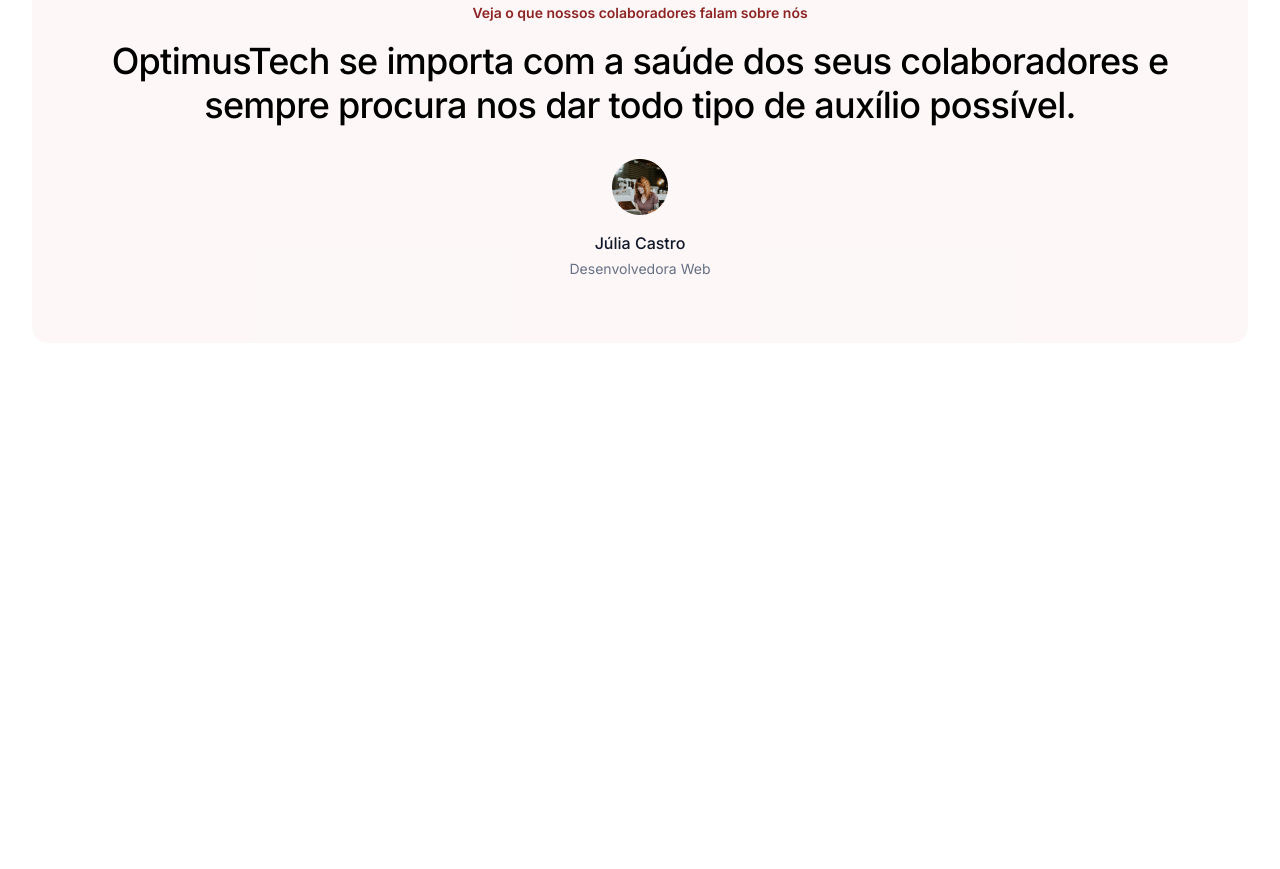
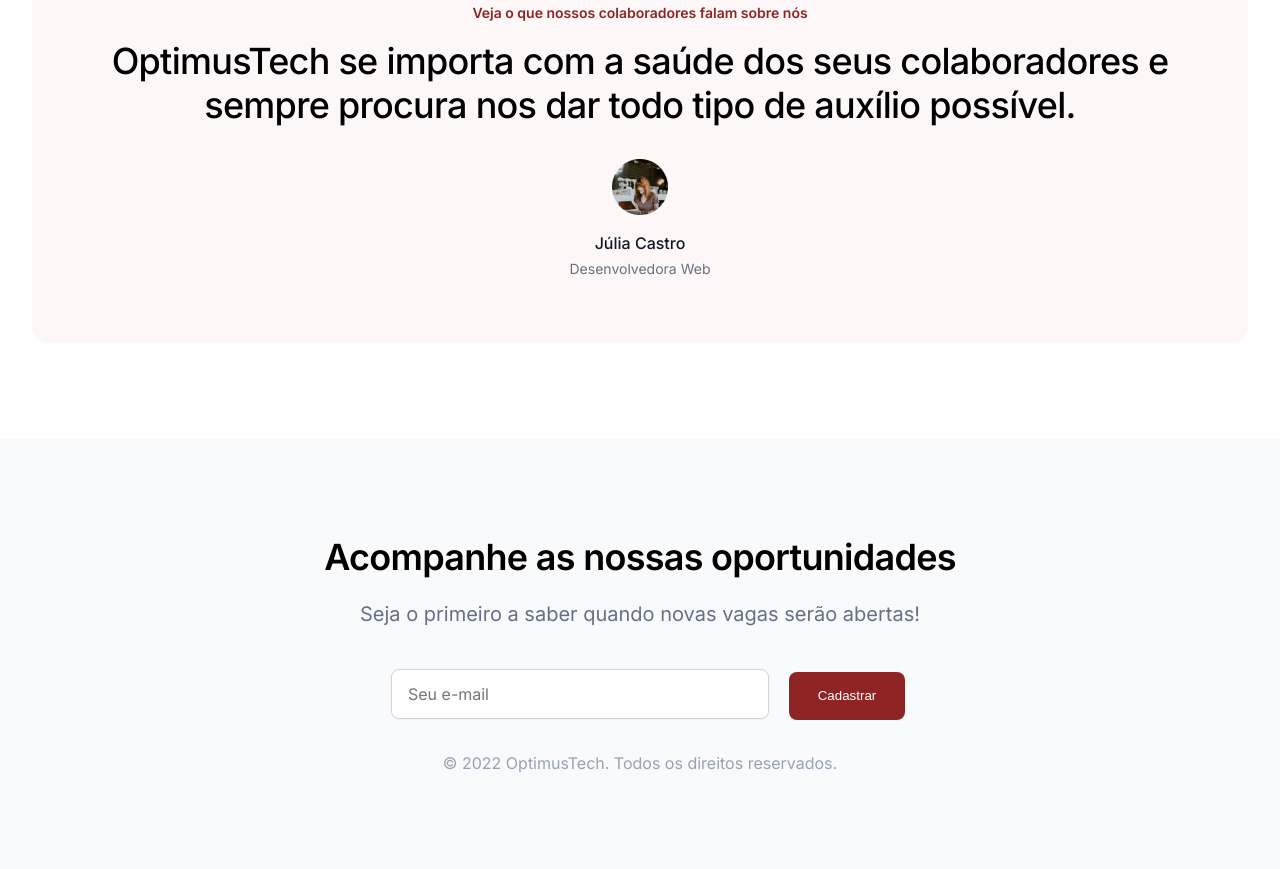
Before and after one commit to xxxArlongxxx/-7DaysOfCode-HTML-e-CSS-, a plain HTML site: page index.html in a window 1280 px wide. Shown: the part 2798-3667 px from the top of the page. Before the commit the page ends 3141 px from the top, so only its background shows below. Drawn offline with Linux system fonts and the light colour scheme.

Commit message:
6º/7º dia do desafio HTML e CSS,nesse foi concluido o projeto com a finalização do footer, ficando pendente acertar a respansividade.

```diff
--- a/index.html
+++ b/index.html
@@ -24,7 +24,7 @@
       </span>
       <span class="flexItem03">
         <button id="entrar" type="button">Entrar</button>
-        <button id="cadastrar" type="button">Cadastrar</button>
+        <button class="cadastrar" type="button">Cadastrar</button>
       </span>
     </nav>
     <section class="sectionBox">
@@ -130,12 +130,19 @@
         <img class="imagemDoDepoimento" src="./imagens/Avatar.png">
         <div class="nomeDoDepoente">Júlia Castro</div>
         <div class="cargoDoDepoente">Desenvolvedora Web</div>
-
       </section>
   </main>
 
   <footer>
-
+    <div class="containerFooter">
+      <h1 class="tituloDoFooter">Acompanhe as nossas oportunidades</h1>
+      <h2 class="subTituloDoFooter">Seja o primeiro a saber quando novas vagas serão abertas!</h2>
+      <form method="post" action="receber e-mail">
+        <input id="cadastramentoDeEmail" type="text" name="e-mail" placeholder="Seu e-mail">
+        <button class="cadastrar" type="submit">Cadastrar</button>
+      </form>
+      <span class="direitosReservados">© 2022 OptimusTech. Todos os direitos reservados.</span>
+    </div>
   </footer>
 </body>
 </html>
--- a/style.css
+++ b/style.css
@@ -55,7 +55,7 @@ a{
   color:Gray;
 }
 
-#cadastrar{
+.cadastrar{
   padding: 10px 18px 10px 18px;
   background:#8E2424;
   color: #FFFFFF;
@@ -319,5 +319,63 @@ margin-bottom: 4rem;
   font-weight: 400;
   line-height: 1.25rem;
   color:#667085;
+}
+
+.containerFooter{
+  display:flex;
+  background-color:#F9FAFB;
+  width: 100%;
+  height: 26.875rem;
+  align-items: center;
+  flex-direction: column;
+}
+
+.tituloDoFooter{
+  margin-top: 6rem;
+  font-family: Inter;
+  font-size: 2.25rem;
+  font-weight: 600;
+  line-height: 2.75rem;
+  letter-spacing: -0.02em;
+}
+
+.subTituloDoFooter{
+  margin-top: 1.25rem;
+  font-family: Inter;
+  font-size: 1.25rem;
+  font-weight: 400;
+  line-height: 1.875rem;
+  color:#667085;
+}
+
+#cadastramentoDeEmail{
+  background-color:#FFFFFF;
+  height: 3rem;
+  width: 22.5rem;
+  border: 1px solid #D0D5DD;
+  border-radius: 8px;
+  font-family: Inter;
+  font-size: 1rem;
+  font-weight: 400;
+  line-height: 1.5rem;
+  letter-spacing: 0em;
+  padding-left: 1rem;
+  margin: 2.5rem 1rem 2rem;
+  box-shadow: 0px 1px 2px 0px #1018280D;
+  color:#667085;
+}
+
+.containerFooter button{
+width: 116px;
+height: 48px;
+}
+
+.direitosReservados{
+
+  font-family: Inter;
+  font-size: 1rem;
+  font-weight: 400;
+  line-height: 1.5rem;
+  color:#98A2B3;
 
 }
```
